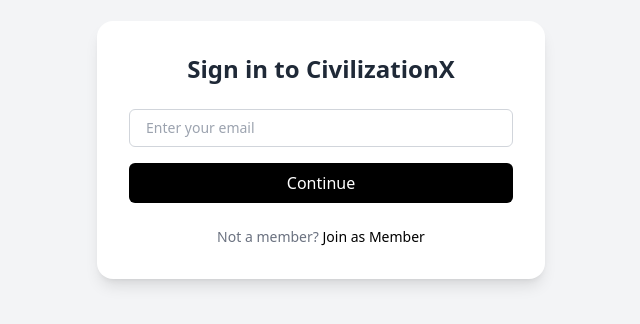
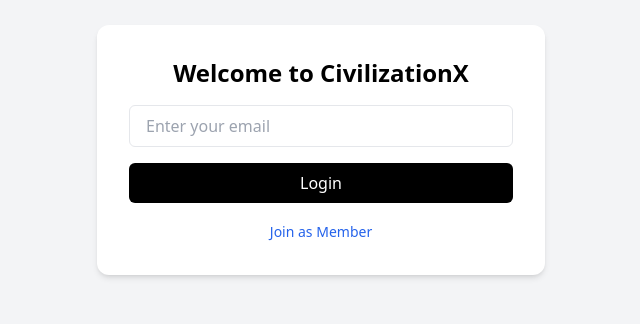
Before and after one commit to laurenlarsen11/civilizationx-onboarding-app, a Next.js app: page / in a window 1280 px wide. Shown: the part 250-574 px from the top of the page, without its empty margins (319-959 px from the left). Built offline with nearby package versions, Linux system fonts and the light colour scheme.

Commit message:
fixing the flow

```diff
--- a/pages/api/login.js
+++ b/pages/api/login.js
@@ -1,35 +1,29 @@
+// pages/api/login.js
 import Airtable from 'airtable';
 
 const base = new Airtable({ apiKey: process.env.AIRTABLE_API_KEY }).base(process.env.AIRTABLE_BASE_ID);
 
 export default async function handler(req, res) {
-  if (req.method !== 'POST') return res.status(405).end();
-
   const { email } = req.body;
 
   try {
-    let userFound = false;
-    let userName = '';
+    const records = await base('Investors')
+      .select({
+        filterByFormula: `{Email} = '${email}'`,
+        maxRecords: 1,
+      })
+      .firstPage();
 
-    await base('Investors').select().eachPage((records, fetchNextPage) => {
-      records.forEach(record => {
-        if (record.get('Email') === email) {
-          userFound = true;
-          userName = record.get('First Name');
-        }
-      });
-      fetchNextPage();
-    });
+    if (records.length > 0) {
+      const record = records[0];
+      const firstName = record.get('First Name') || 'there';
 
-    if (userFound) {
-      return res.status(200).json({
-        redirect: `https://investor-workflow-ui.vercel.app?name=${encodeURIComponent(userName)}`
-      });
+      res.status(200).json({ firstName });
     } else {
-      return res.status(200).json({ redirect: '/join' });
+      res.status(404).json({ message: 'Email not found' });
     }
   } catch (error) {
     console.error('Login error:', error);
-    return res.status(500).json({ error: 'Internal server error' });
+    res.status(500).json({ message: 'Server error' });
   }
 }
--- a/pages/index.js
+++ b/pages/index.js
@@ -1,11 +1,17 @@
+// pages/index.js
 import { useState } from 'react';
 import { useRouter } from 'next/router';
 
 export default function Home() {
   const [email, setEmail] = useState('');
+  const [loading, setLoading] = useState(false);
+  const [greeting, setGreeting] = useState('');
   const router = useRouter();
 
   const handleLogin = async () => {
+    setLoading(true);
+
+    try {
       const res = await fetch('/api/login', {
         method: 'POST',
         headers: { 'Content-Type': 'application/json' },
@@ -14,46 +20,55 @@
 
       const data = await res.json();
 
-    if (data.redirect) {
-      router.push(data.redirect);
+      if (res.ok) {
+        setGreeting(`Hello, ${data.firstName}`);
+        setTimeout(() => {
+          router.push('https://investor-workflow-ui.vercel.app');
+        }, 1500); // show greeting briefly before redirect
       } else {
-      alert('Login failed.');
+        alert('Email not recognized. Try joining as a member.');
+      }
+    } catch (err) {
+      console.error('Login failed', err);
+      alert('Something went wrong.');
+    } finally {
+      setLoading(false);
     }
   };
 
-  const handleKeyDown = (e) => {
-    if (e.key === 'Enter') handleLogin();
-  };
+  return (
+    <div className="min-h-screen flex items-center justify-center bg-gray-100">
+      <div className="bg-white p-8 rounded-xl shadow-md w-full max-w-md text-center">
+        <h1 className="text-2xl font-semibold mb-4">Welcome to CivilizationX</h1>
 
-  return (
-    <div className="flex min-h-screen items-center justify-center bg-gray-100 px-4">
-      <div className="w-full max-w-md rounded-2xl bg-white p-8 shadow-lg">
-        <h1 className="mb-6 text-center text-2xl font-bold text-gray-800">Sign in to CivilizationX</h1>
-
-        <div className="space-y-4">
+        {greeting ? (
+          <p className="text-green-600 text-xl mb-4">{greeting}</p>
+        ) : (
+          <>
             <input
               type="email"
               placeholder="Enter your email"
-            className="w-full rounded-md border border-gray-300 px-4 py-2 text-sm focus:border-black focus:outline-none focus:ring-1"
+              className="w-full px-4 py-2 border rounded-md mb-4"
               value={email}
               onChange={(e) => setEmail(e.target.value)}
-            onKeyDown={handleKeyDown}
             />
             <button
               onClick={handleLogin}
-            className="w-full rounded-md bg-black px-4 py-2 text-white hover:bg-gray-900 transition"
+              disabled={loading}
+              className="w-full bg-black text-white py-2 rounded-md hover:bg-gray-800 transition"
             >
-            Continue
+              {loading ? 'Logging in...' : 'Login'}
             </button>
-        </div>
+          </>
+        )}
 
-        <div className="mt-6 text-center">
-          <p className="text-sm text-gray-500">
-            Not a member?{' '}
-            <a href="/join" className="font-medium text-black hover:underline">
+        <div className="mt-4">
+          <button
+            onClick={() => router.push('/join')}
+            className="text-sm text-blue-600 hover:underline"
+          >
             Join as Member
-            </a>
-          </p>
+          </button>
         </div>
       </div>
     </div>
```
Lines whose indentation alone changed are shown as unchanged.
